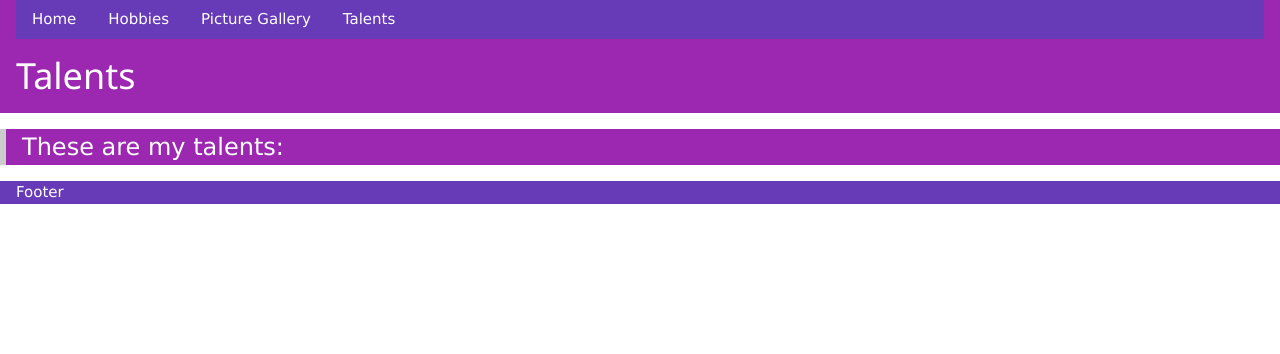
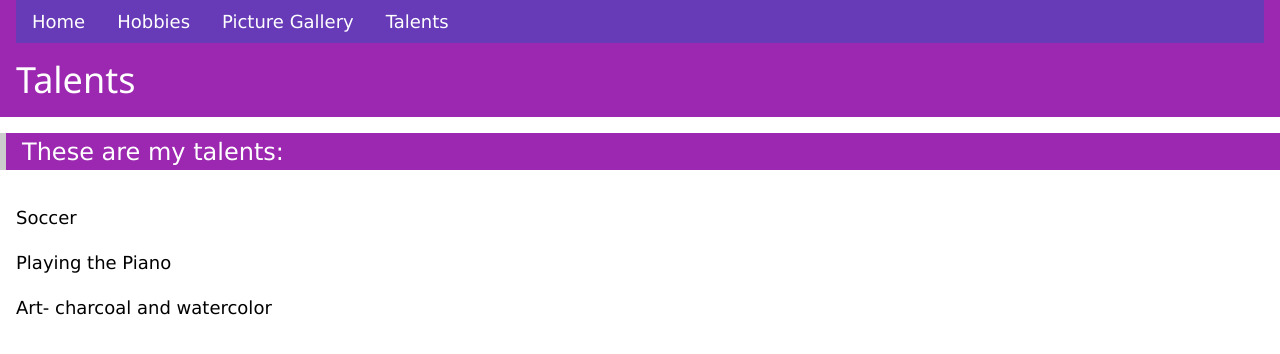
Before and after one commit to aishikak/aishikak.github.io, a plain HTML site: page talents.html in a window 1280 px wide. Drawn offline with nearby package versions, Linux system fonts and the light colour scheme.

Commit message:
talents.html

```diff
--- a/talents.html
+++ b/talents.html
@@ -6,15 +6,19 @@
     </head>
     <body>
         <header  class="w3-container header w3-purple">
-            <div class="w3-bar w3-deep-purple">
-                <a href="C:\Users\A\OneDrive - Lake Washington School District\Desktop\Aishu\Python\HTML\In Class Activities\Website project\index.html" class="w3-bar-item w3-button">Home</a>
-                <a href="C:\Users\A\OneDrive - Lake Washington School District\Desktop\Aishu\Python\HTML\In Class Activities\Website project\hobbies.html" class="w3-bar-item w3-button">Hobbies</a>
-                <a href="C:\Users\A\OneDrive - Lake Washington School District\Desktop\Aishu\Python\HTML\In Class Activities\Website project\pictures.html" class="w3-bar-item w3-button">Picture Gallery</a>
-                <a href="C:\Users\A\OneDrive - Lake Washington School District\Desktop\Aishu\Python\HTML\In Class Activities\Website project\talents.html" class="w3-bar-item w3-button">Talents</a>
+            <div class="w3-bar w3-deep-purple w3-large">
+                <a href="index.html" class="w3-bar-item w3-button">Home</a>
+                <a href="hobbies.html" class="w3-bar-item w3-button">Hobbies</a>
+                <a href="pictures.html" class="w3-bar-item w3-button">Picture Gallery</a>
+                <a href="talents.html" class="w3-bar-item w3-button">Talents</a>
             </div>
             <h1 >Talents</h1>
         </header>
         <section class="w3-panel w3-leftbar w3-purple w3-xlarge">These are my talents:</section>
-        <footer class="w3-container footer w3-deep-purple">Footer</footer>
+        <article class="w3-container w3-large" style="float: left">
+            <p>Soccer</p>
+            <p>Playing the Piano</p>
+            <p>Art- charcoal and watercolor</p>
+        </article>
     </body>
 </html>
```
